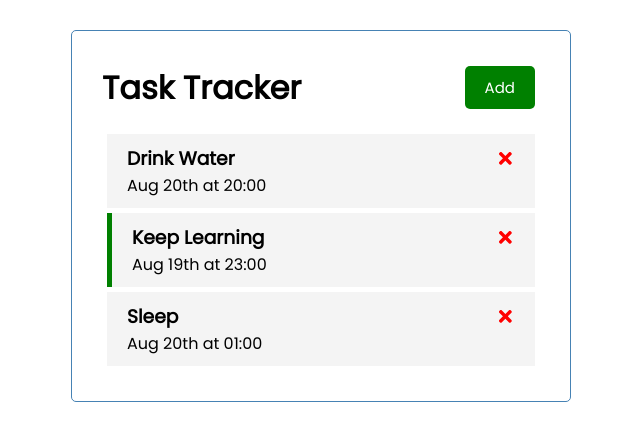
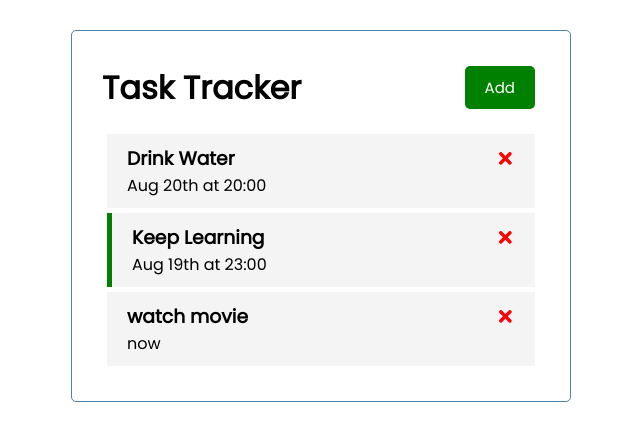
Before and after one commit to insuajuan/react-task-tracker, a React (Create React App) app: page / in a window 1280 px wide. Shown: the top 440 px of the page, without its empty margins (319-959 px from the left). Built offline with nearby package versions, Linux system fonts and the light colour scheme; data requests are answered from the project's data file.

Commit message:
added CRUD functionality

```diff
--- /dev/null
+++ b/db.json
@@ -0,0 +1,22 @@
+{
+  "tasks": [
+    {
+      "id": 1,
+      "text": "Drink Water",
+      "day": "Aug 20th at 20:00",
+      "reminder": false
+    },
+    {
+      "id": 2,
+      "text": "Keep Learning",
+      "day": "Aug 19th at 23:00",
+      "reminder": true
+    },
+    {
+      "text": "watch movie",
+      "day": "now",
+      "reminder": false,
+      "id": 4
+    }
+  ]
+}
--- a/package.json
+++ b/package.json
@@ -6,6 +6,7 @@
     "@testing-library/jest-dom": "^5.14.1",
     "@testing-library/react": "^11.2.7",
     "@testing-library/user-event": "^12.8.3",
+    "json-server": "^0.16.3",
     "react": "^17.0.2",
     "react-dom": "^17.0.2",
     "react-icons": "^4.2.0",
@@ -16,7 +17,8 @@
     "start": "react-scripts start",
     "build": "react-scripts build",
     "test": "react-scripts test",
-    "eject": "react-scripts eject"
+    "eject": "react-scripts eject",
+    "server": "json-server --watch db.json --port 5000"
   },
   "eslintConfig": {
     "extends": [
--- a/src/App.js
+++ b/src/App.js
@@ -1,49 +1,77 @@
 import Header from "./components/Header";
 import Tasks from "./components/Tasks";
-import { useState } from "react";
+import { useState, useEffect } from "react";
 import AddTask from "./components/AddTask";
 
 
 export default function App() {
-  const [tasks, setTasks] = useState([
-      {
-          id: 1,
-          text: 'Drink Water',
-          day: 'Aug 20th at 20:00',
-          reminder: false,
-      },
-      {
-          id: 2,
-          text: 'Keep Learning',
-          day: 'Aug 19th at 23:00',
-          reminder: true,
-      },
-      {
-          id: 3,
-          text: 'Sleep',
-          day: 'Aug 20th at 01:00',
-          reminder: false,
-      }
-  ]);
+  const [tasks, setTasks] = useState([]);
+
+  // Connect to Backend:
+  useEffect(() => {
+    const getTasks = async () => {
+      const tasksFromServer = await fetchTasks();
+      setTasks(tasksFromServer)
+    }
+    getTasks();
+  }, []);
+
+  // Fetch Tasks from /tasks
+  const fetchTasks = async () => {
+    const res = await fetch('http://localhost:5000/tasks');
+    const data = await res.json();
+    return data
+  };
+
+  // Fetch Tasks from /tasks
+  const fetchTask = async (id) => {
+    const res = await fetch(`http://localhost:5000/tasks/${id}`);
+    const data = await res.json();
+    return data
+  }
 
   // Hide Add Form:
   const [showAddTask, setShowAddTask] = useState(false);
 
   // Delete Task:
-  const deleteTask = (id) => {
+  const deleteTask = async (id) => {
+    await fetch(`http://localhost:5000/tasks/${id}`, {
+      method: "DELETE"
+    })
     setTasks(tasks.filter((task) => task.id !== id))
   };
 
   // Add Task:
-  const addTask = (task) => {
-    const id = Math.floor(Math.random() * 10000) + 1
-    const newTask = { id, ...task }
-    setTasks([...tasks, newTask])
+  const addTask = async (task) => {
+    const res = await fetch('http://localhost:5000/tasks', {
+      method: 'POST',
+      headers: {
+        'Content-type': 'application/json'
+      },
+      body: JSON.stringify(task)
+    });
+
+    const data = await res.json();
+    setTasks([...tasks, data])
+
+    // const id = Math.floor(Math.random() * 10000) + 1
+    // const newTask = { id, ...task }
+    // setTasks([...tasks, newTask])
   }
 
   // Toggle Reminder:
-  const toggleReminder = (id) => {
-    setTasks(tasks.map((task) => task.id === id ? { ...task, reminder: !task.reminder } : task)
+  const toggleReminder = async (id) => {
+    const taskToToggle = await fetchTask(id);
+    const updateTask = { ...taskToToggle, reminder: !taskToToggle.reminder };
+    const res = await fetch(`http://localhost:5000/tasks/${id}`, {
+      method: 'PUT',
+      headers: {
+        'Content-type': 'application/json'
+      },
+      body: JSON.stringify(updateTask)
+    });
+    const data = await res.json();
+    setTasks(tasks.map((task) => task.id === id ? { ...task, reminder: !data.reminder } : task)
     )};
 
   return (
```
Also changed, not shown: 1 other file (tests, documents, lock files or other folders).
